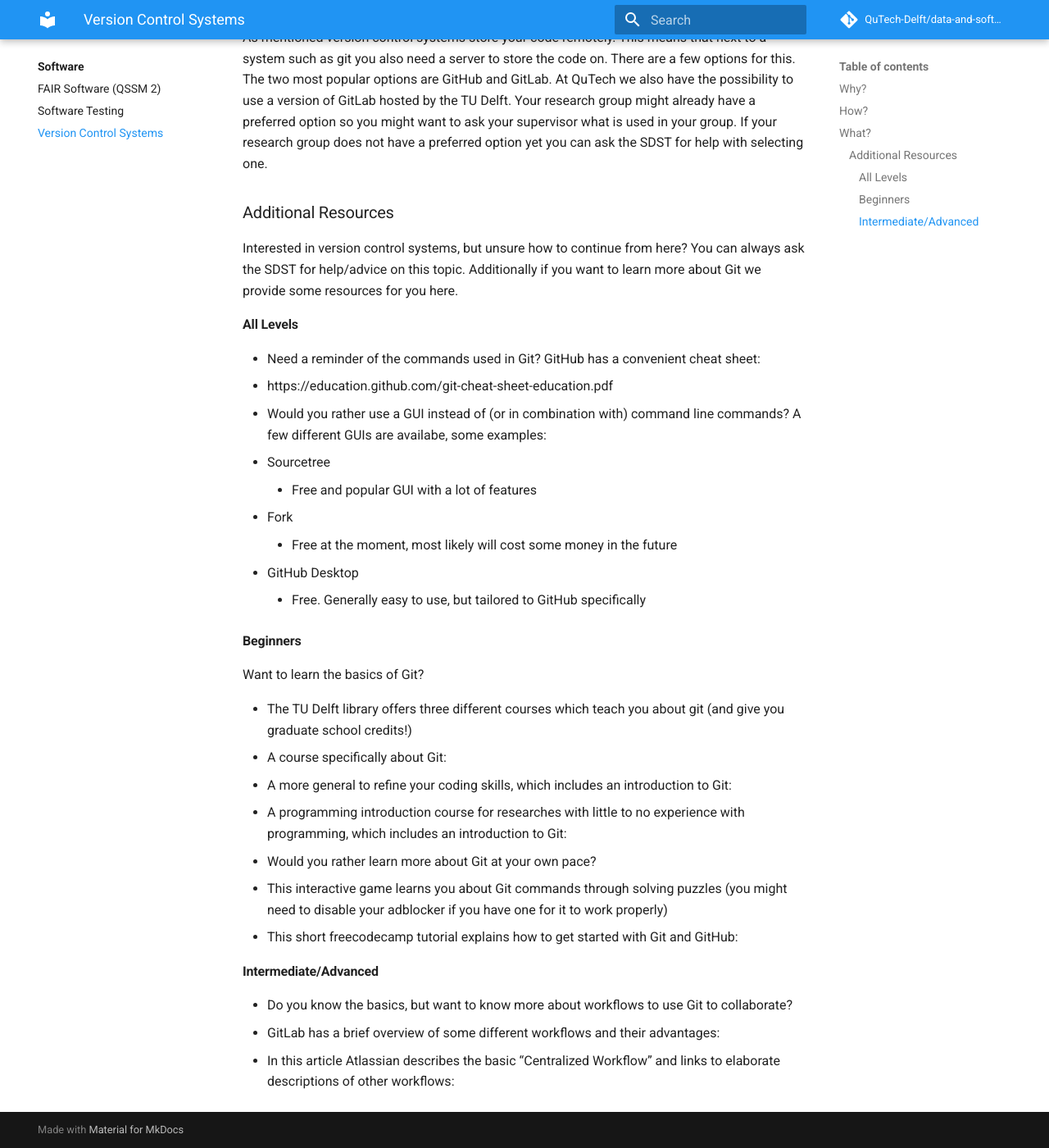
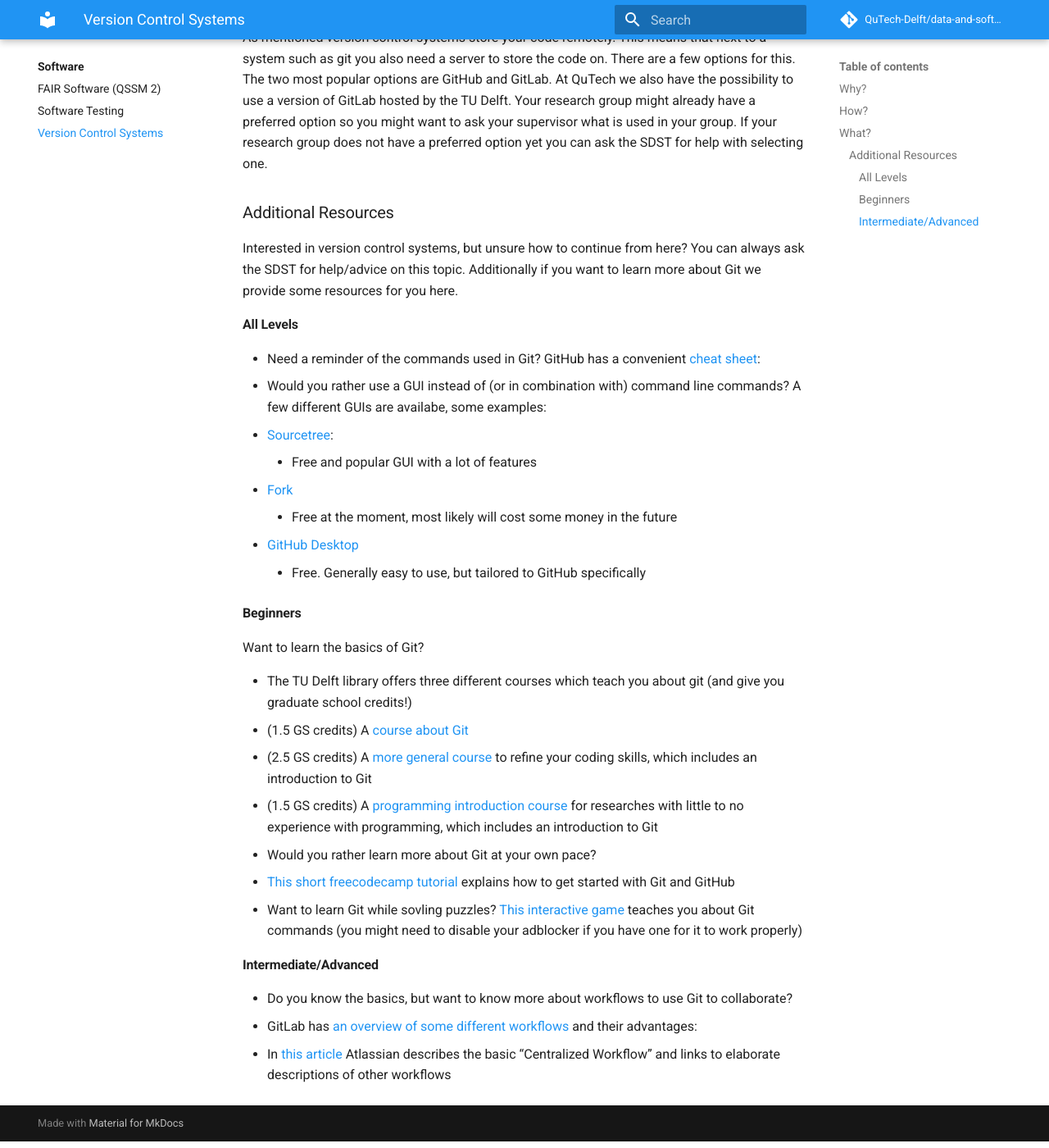
Before and after one commit to QuTech-Delft/data-and-software-info, an MkDocs documentation site: the page built from docs/software/vcs.md, in a window 1280 px wide and 1400 px high, scrolled down 1867 px. Shown: the whole window at 82% size. Built offline with MkDocs 1.6.1 and Material for MkDocs 9.7.7, drawn with Linux system fonts in a browser that asks for light colours; comment, search, counter and statistics services are not loaded.

```diff
--- a/docs/software/vcs.md
+++ b/docs/software/vcs.md
@@ -1,5 +1,4 @@
 # Version Control Systems
-<!---TODO: add relevant links-->
 This page gives some information about version control systems. If you are already familiar with those you might want to skip ahead to see if the additional resources offer something new to learn for you. On this page we give a short description of the version control infrastructure available to researches at QuTech. If version control systems are new for you then will begin by explaining which problems they can help solve, how they do this and what tools you can use for this.
 
 ## Why?
@@ -35,14 +34,13 @@ Interested in version control systems, but unsure how to continue from here? You
 
 #### All Levels
 
-* Need a reminder of the commands used in Git? GitHub has a convenient cheat sheet:
-  * https://education.github.com/git-cheat-sheet-education.pdf
+* Need a reminder of the commands used in Git? GitHub has a convenient [cheat sheet](https://education.github.com/git-cheat-sheet-education.pdf):
 * Would you rather use a GUI instead of (or in combination with) command line commands? A few different GUIs are availabe, some examples:
-  * Sourcetree
+  * [Sourcetree](https://www.sourcetreeapp.com/):
     * Free and popular GUI with a lot of features
-  * Fork
+  * [Fork](https://git-fork.com/)
     * Free at the moment, most likely will cost some money in the future
-  * GitHub Desktop
+  * [GitHub Desktop](https://desktop.github.com/)
     * Free. Generally easy to use, but tailored to GitHub specifically
 
 #### Beginners
@@ -50,15 +48,15 @@ Interested in version control systems, but unsure how to continue from here? You
 Want to learn the basics of Git?
 
 * The TU Delft library offers three different courses which teach you about git (and give you graduate school credits!)
-  * A course specifically about Git:
-  * A more general to refine your coding skills, which includes an introduction to Git:
-  * A programming introduction course for researches with little to no experience with programming, which includes an introduction to Git:
+  * (1.5 GS credits) A [course about Git](https://www.tudelft.nl/library/research-data-management/r/training-evenementen/training-voor-onderzoekers/version-control-collaborative-development-for-research-software)
+  * (2.5 GS credits) A [more general course](https://www.tudelft.nl/library/research-data-management/r/training-evenementen/training-voor-onderzoekers/coderefinery-workshops) to refine your coding skills, which includes an introduction to Git
+  * (1.5 GS credits) A [programming introduction course](https://www.tudelft.nl/library/research-data-management/r/training-evenementen/training-voor-onderzoekers/software-carpentry-workshops) for researches with little to no experience with programming, which includes an introduction to Git
 * Would you rather learn more about Git at your own pace?
-  * This interactive game learns you about Git commands through solving puzzles (you might need to disable your adblocker if you have one for it to work properly)
-  * This short freecodecamp tutorial explains how to get started with Git and GitHub:
+  * [This short freecodecamp tutorial](https://www.freecodecamp.org/news/introduction-to-git-and-github/) explains how to get started with Git and GitHub
+  * Want to learn Git while sovling puzzles? [This interactive game](https://learngitbranching.js.org/) teaches you about Git commands (you might need to disable your adblocker if you have one for it to work properly)
 
 #### Intermediate/Advanced
 
 * Do you know the basics, but want to know more about workflows to use Git to collaborate?
-  * GitLab has a brief overview of some different workflows and their advantages:
-  * In this article Atlassian describes the basic “Centralized Workflow” and links to elaborate descriptions of other workflows:
+  * GitLab has [an overview of some different workflows](https://about.gitlab.com/topics/version-control/what-is-git-workflow/) and their advantages:
+  * In [this article](https://www.atlassian.com/git/tutorials/comparing-workflows) Atlassian describes the basic “Centralized Workflow” and links to elaborate descriptions of other workflows
```
Also changed, not shown: docs/software/FAIR.md (+3 -3 lines), docs/software/testing.md (+9 -6 lines).
